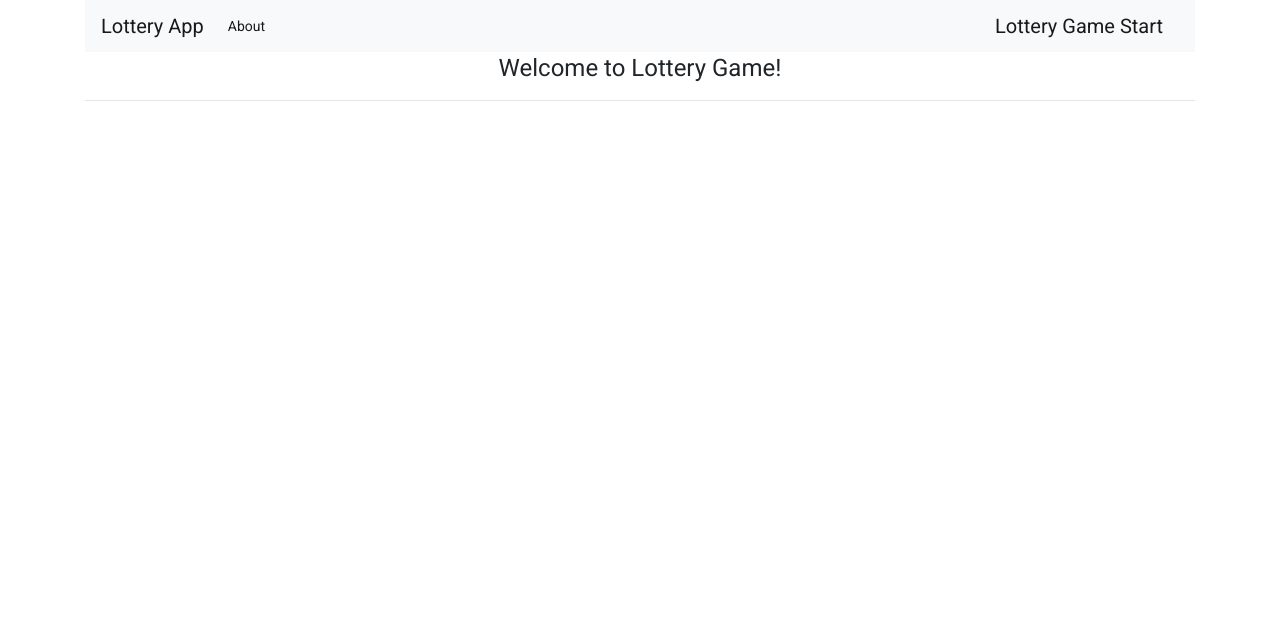
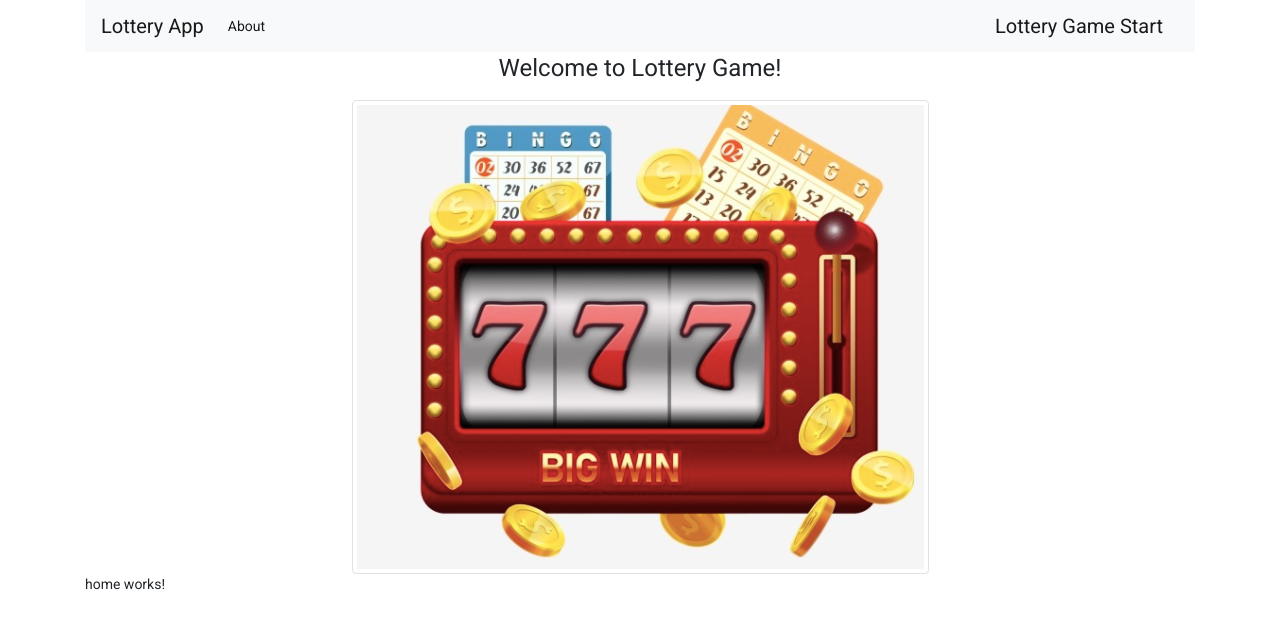
Before and after one commit to sunshield123/Lottery-Application, an Angular app in the folder LotteryUI/: page /Home in a window 1280 px wide. Before the commit this address led to /. Shown: the top 628 px of the page. Built offline with nearby package versions, Linux system fonts and the light colour scheme.

Commit message:
Added Images

```diff
--- a/LotteryUI/src/app/app-routing.module.ts
+++ b/LotteryUI/src/app/app-routing.module.ts
@@ -3,11 +3,14 @@ import { RouterModule, Routes } from '@angular/router';
 import { AboutComponent } from './about/about.component';
 import { LotterydrawComponent } from './lotterydraw/lotterydraw.component';
 
+import { HomeComponent } from './home/home.component';
+
 
 const routes: Routes = [
 
   { path: 'about', component: AboutComponent },
-  { path: 'Play', component: LotterydrawComponent }
+  { path: 'Play', component: LotterydrawComponent },
+  { path: 'Home', component: HomeComponent }
 
 
 
--- a/LotteryUI/src/app/app.component.html
+++ b/LotteryUI/src/app/app.component.html
@@ -21,8 +21,8 @@
       <h1>
         Welcome to Lottery Game!
       </h1>
-      <hr>
-    </div>
+      <img src = "/assets/Images/Homescreen.png" alt="Mountain" class="img-thumbnail">
+      </div>
     <router-outlet></router-outlet>
     <!-- <app-logs></app-logs> -->
 </main>
--- a/LotteryUI/src/app/app.module.ts
+++ b/LotteryUI/src/app/app.module.ts
@@ -14,12 +14,14 @@ import { LotterydrawComponent } from './lotterydraw/lotterydraw.component'
 import { FormsModule } from '@angular/forms';
 import { HttpClientModule} from '@angular/common/http';
 import { AboutComponent } from './about/about.component';
+import { HomeComponent } from './home/home.component';
 // import {Observable} from 'rxjs';
 @NgModule({
   declarations: [
     AppComponent,
     LotterydrawComponent,
-    AboutComponent
+    AboutComponent,
+    HomeComponent
   ],
   imports: [
     BrowserModule,
--- /dev/null
+++ b/LotteryUI/src/app/home/home.component.html
@@ -0,0 +1 @@
+<p>home works!</p>
--- /dev/null
+++ b/LotteryUI/src/app/home/home.component.ts
@@ -0,0 +1,15 @@
+import { Component, OnInit } from '@angular/core';
+
+@Component({
+  selector: 'app-home',
+  templateUrl: './home.component.html',
+  styleUrls: ['./home.component.css']
+})
+export class HomeComponent implements OnInit {
+
+  constructor() { }
+
+  ngOnInit(): void {
+  }
+
+}
```
Also changed, not shown: LotteryUI/src/app/home/home.component.css (added), LotteryUI/src/assets/Images/Homescreen.png (added), 1 other file (tests, documents, lock files or other folders).
